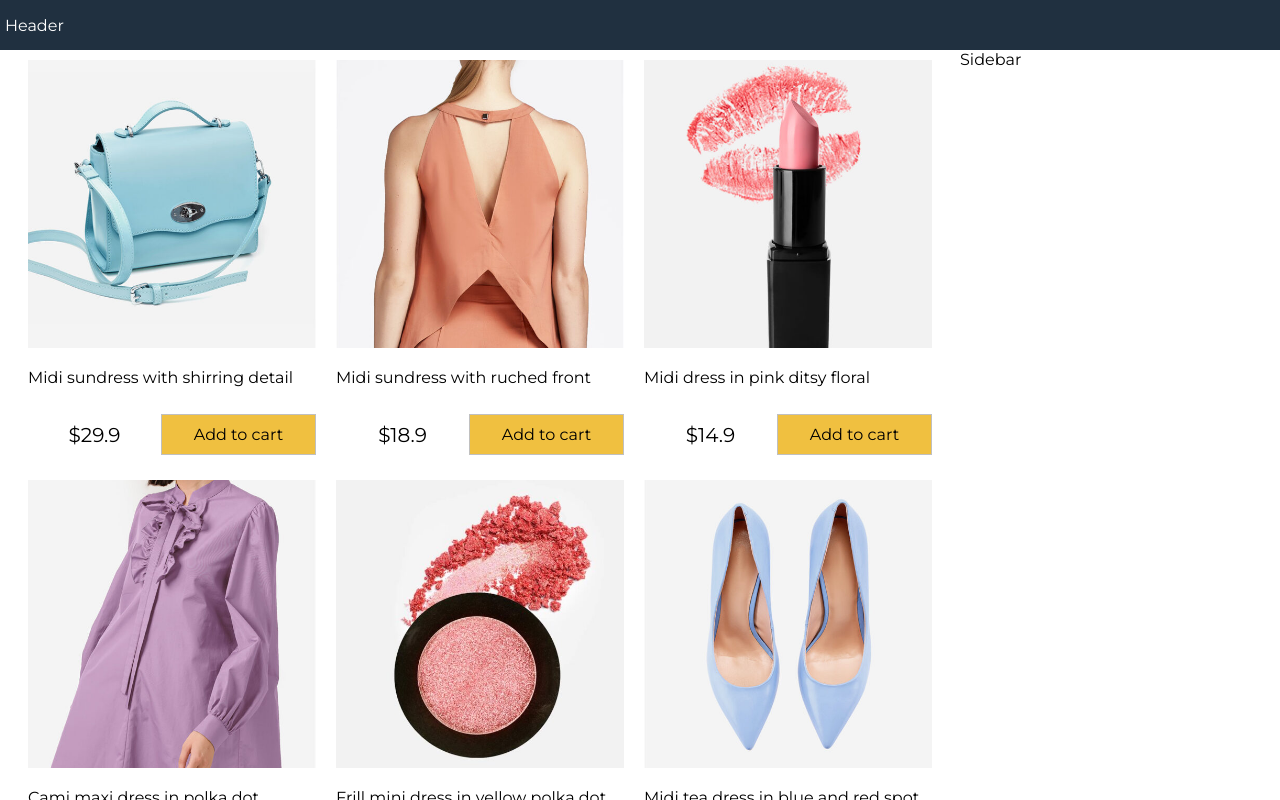
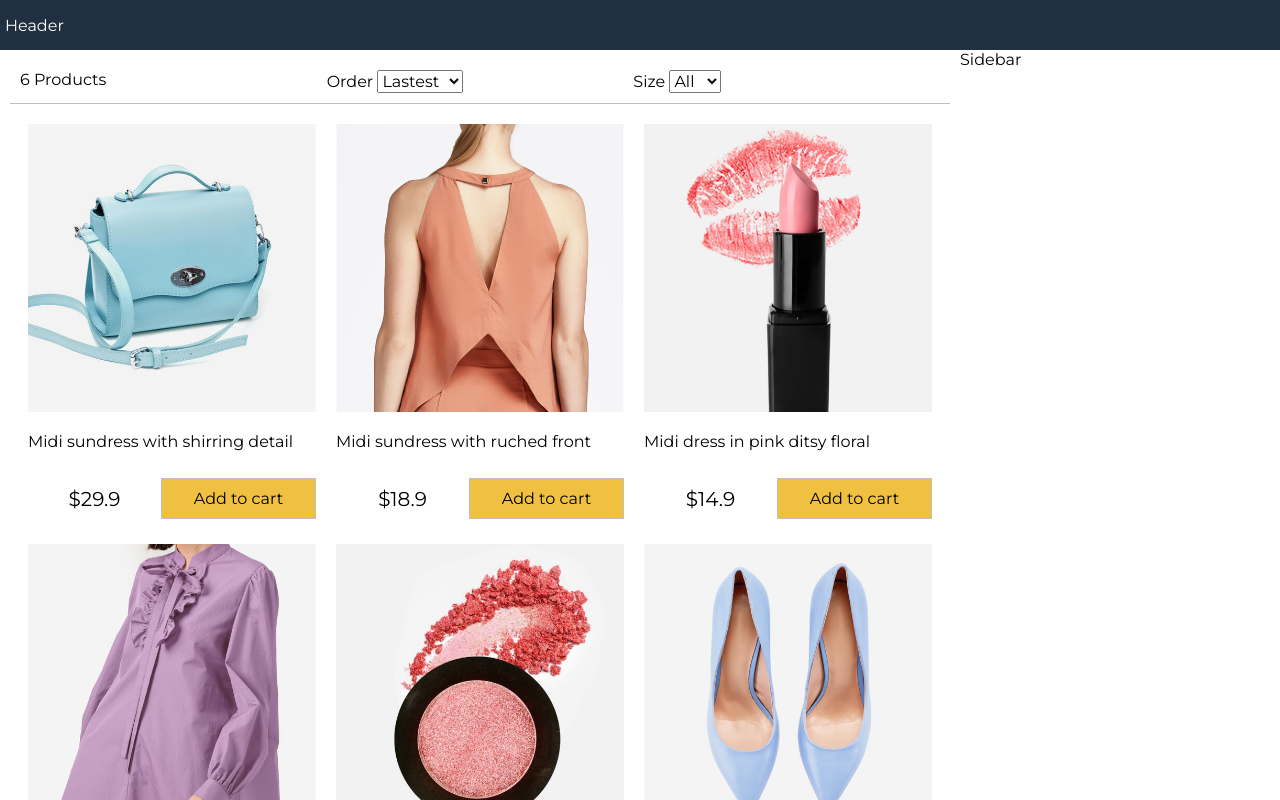
Before and after one commit to dobahoan2792000/react-shoping-cart, a React (Create React App) app: page / in a window 1280 px wide. Shown: the top 800 px of the page. Built offline with nearby package versions, Linux system fonts and the light colour scheme.

Commit message:
sort component

```diff
--- a/src/App.js
+++ b/src/App.js
@@ -1,17 +1,65 @@
 //1
-import React from 'react'
-import data from './data.json'
-import Products from './components/Products'
+import React from "react";
+import data from "./data.json";
+import Products from "./components/Products";
+import Filter from "./components/Filter";
+
 class App extends React.Component {
-  constructor(){
-    super()
+  constructor() {
+    super();
     this.state = {
       products: data.products,
       size: "",
-      sort: ""
+      sort: "",
+    };
+  }
+  // sort === "lowest"
+  //         ? a.price > b.price
+  //           ? 1
+  //           : -1
+  //         : a.price < b.price
+  //         ? 1
+  //         : -1
+  sortProducts = (e) => {
+    console.log(e.target.value , this.state.products)
+    const sort = e.target.value;
+    this.setState({
+      sort: sort,
+      products: this.state.products
+        .slice()
+        .sort((a, b) =>
+          sort === "lowest"
+            ? a.price > b.price
+              ? 1
+              : -1
+            : sort === "highest"
+            ? a.price < b.price
+              ? 1
+              : -1
+            : a._id > b._id
+            ? 1
+            : -1
+        ),
+    });
+  };
+  filterProducts = (e) => {
+    console.log(e.target.value);
+    console.log("Products ", this.state.products);
+    if (e.target.value === "All") {
+      this.setState({
+        size: e.target.value,
+        products: data.products,
+      });
+    } else {
+      this.setState({
+        size: e.target.value,
+        products: data.products.filter(
+          (product) => product.availableSizes.indexOf(e.target.value) >= 0
+        ),
+      });
     }
-  }
-  render(){
+  };
+  render() {
     return (
       <div className="grid-container">
         <header>
@@ -20,14 +68,19 @@
         <main>
           <div className="content">
             <div className="main">
-              <Products products={this.state.products}/>
+              <Filter
+                count={this.state.products.length}
+                size={this.state.size}
+                sort={this.state.sort}
+                sortProducts={this.sortProducts}
+                filterProducts={this.filterProducts}
+              />
+              <Products products={this.state.products} />
             </div>
             <div className="sidebar">Sidebar</div>
           </div>
         </main>
-        <footer>
-          Footer
-        </footer>
+        <footer>Footer</footer>
       </div>
     );
   }
--- /dev/null
+++ b/src/components/Filter.js
@@ -0,0 +1,33 @@
+import React, { Component } from 'react'
+
+export default class Filter extends Component {
+    render() {
+        return (
+            <div className="filter">
+                <div className="filter-result">
+                    {this.props.count} Products
+                </div>
+                <div className="filter-sort">
+                    Order{" "}
+                    <select value={this.props.sort} onChange={this.props.sortProducts}>
+                        <option>Lastest</option>
+                        <option value="lowest">Lowest</option>
+                        <option value="highest">Highest</option>
+                    </select>
+                </div>
+                <div className="filter-size">
+                    Size{" "}
+                    <select value={this.props.size} onChange={this.props.filterProducts}>
+                        <option value="All">All</option>
+                        <option value="XS">XS</option>
+                        <option value="S">S</option>
+                        <option value="M">M</option>
+                        <option value="L">L</option>
+                        <option value="XL">XL</option>
+                        <option value="XXL">XXL</option>
+                    </select>
+                </div>
+            </div>
+        )
+    }
+}
--- a/src/index.css
+++ b/src/index.css
@@ -116,3 +116,13 @@
 .button.primary{
   background-color: #f0c040;
 }
+/* filter */
+.filter{
+  display: flex;
+  padding: 1rem;
+  margin: 1rem;
+  border-bottom: 1px #c0c0c0 solid;
+}
+.filter div{
+  flex: 1;
+}
```
Also changed, not shown: 1 other file (tests, documents, lock files or other folders).
